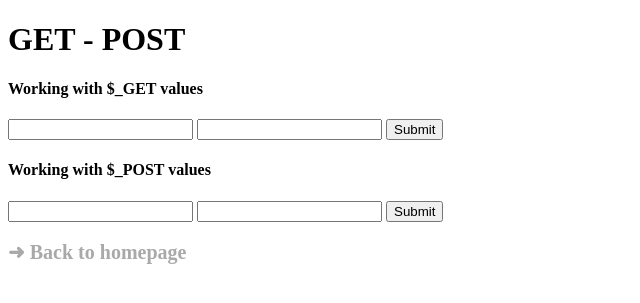
After one commit to clamaha/php_docker, a PHP site: page /variable/get_post.php in a window 1280 px wide. The commit adds this page. Shown: the top 303 px of the page, without its empty margins (0-640 px from the left). Run offline with PHP 8.4, Linux system fonts and the light colour scheme.

Commit message:
starting get_post

```diff
--- /dev/null
+++ b/src/public/variable/get_post.php
@@ -0,0 +1,67 @@
+<?php
+ini_set('display_errors', 1);
+ini_set('display_startup_errors', 1);
+error_reporting(E_ALL);
+?>
+
+<!DOCTYPE html>
+<html lang="en">
+
+<head>
+    <meta charset="UTF-8">
+    <meta name="viewport" content="width=device-width, initial-scale=1.0">
+    <meta http-equiv="X-UA-Compatible" content="ie=edge">
+    <title>GET - POST</title>
+    <style>
+        a {
+            text-decoration: none;
+            font-weight: 700;
+            font-size: 20px;
+            color: darkgrey;
+        }
+    </style>
+</head>
+
+<body>
+    <h1>GET - POST</h1>
+    <h4>Working with $_GET values</h4>
+
+    <form method="get" action="get_post.php">
+        <input type="text" name="name">
+        <input type="text" name="lang">
+        <input type="submit" value="Submit">
+    </form>
+    <?php
+    if (isset($_GET['name'])) {
+        $name = $_GET['name'];
+    }
+
+    function greeting()
+    {
+        if (isset($_GET['name'])) {
+            $name = $_GET['name'];
+            echo "Hello, " . $name;
+        }
+    }
+    greeting();
+    ?>
+
+    <h4>Working with $_POST values</h4>
+    <form method="post" action="get_post.php">
+        <input type="text" name="name">
+        <input type="text" name="lang">
+        <input type="submit" value="Submit">
+    </form>
+
+    <?php
+    if (isset($_POST['name'], $_POST['lang'])) {
+        $name = $_POST['name'];
+        $lang = $_POST['lang'];
+        echo "My name is" . " " . $name . '<br>';
+        echo "I am learning" . " " . $lang;
+    }
+    ?>
+<br>
+<a href="/index.php">➜ Back to homepage</a>
+</body>
+</html>
```
Also changed, not shown: src/public/index.php (+7 -0 lines), src/public/variable/forms.php (added, +19 -0 lines).
